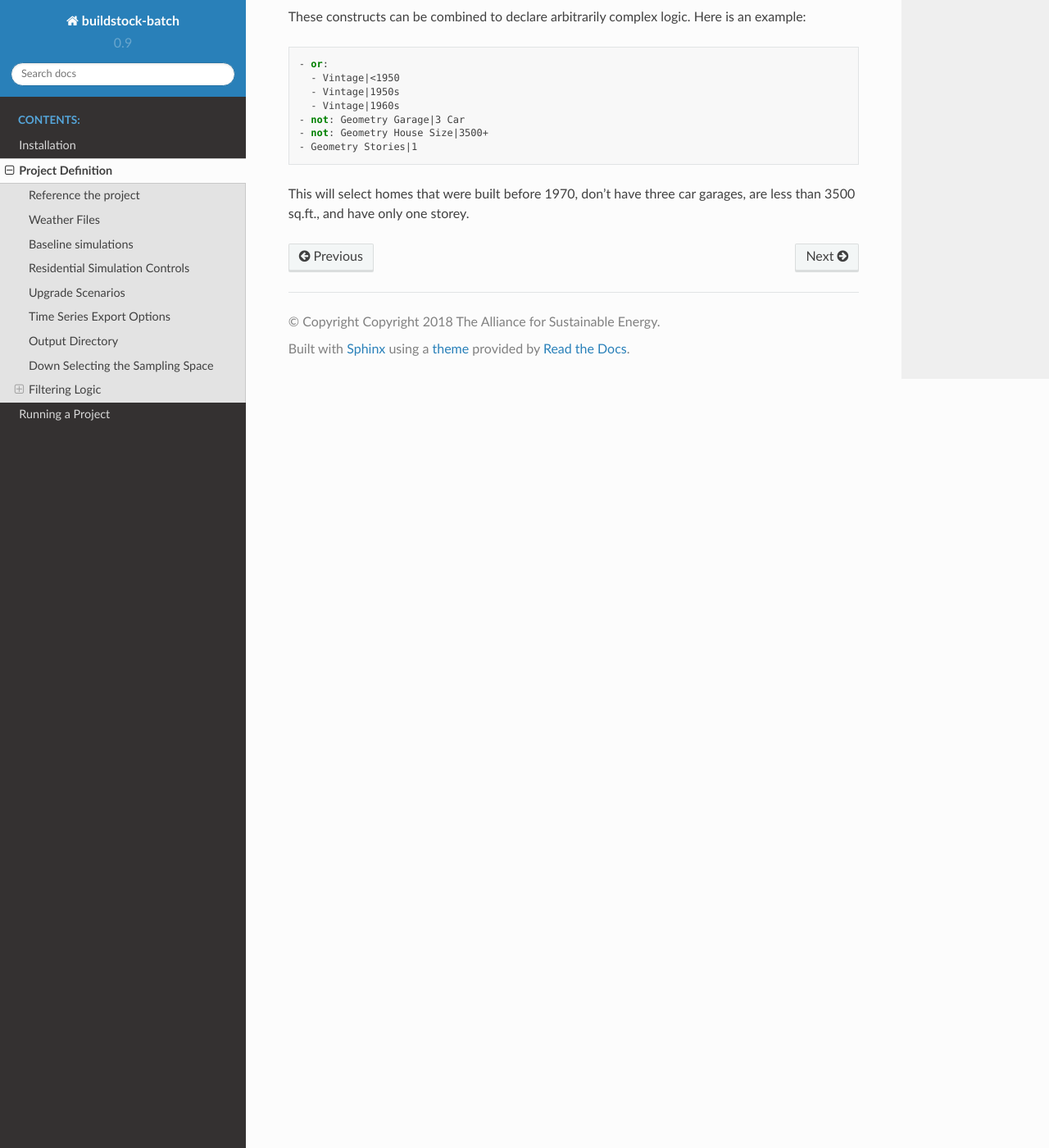
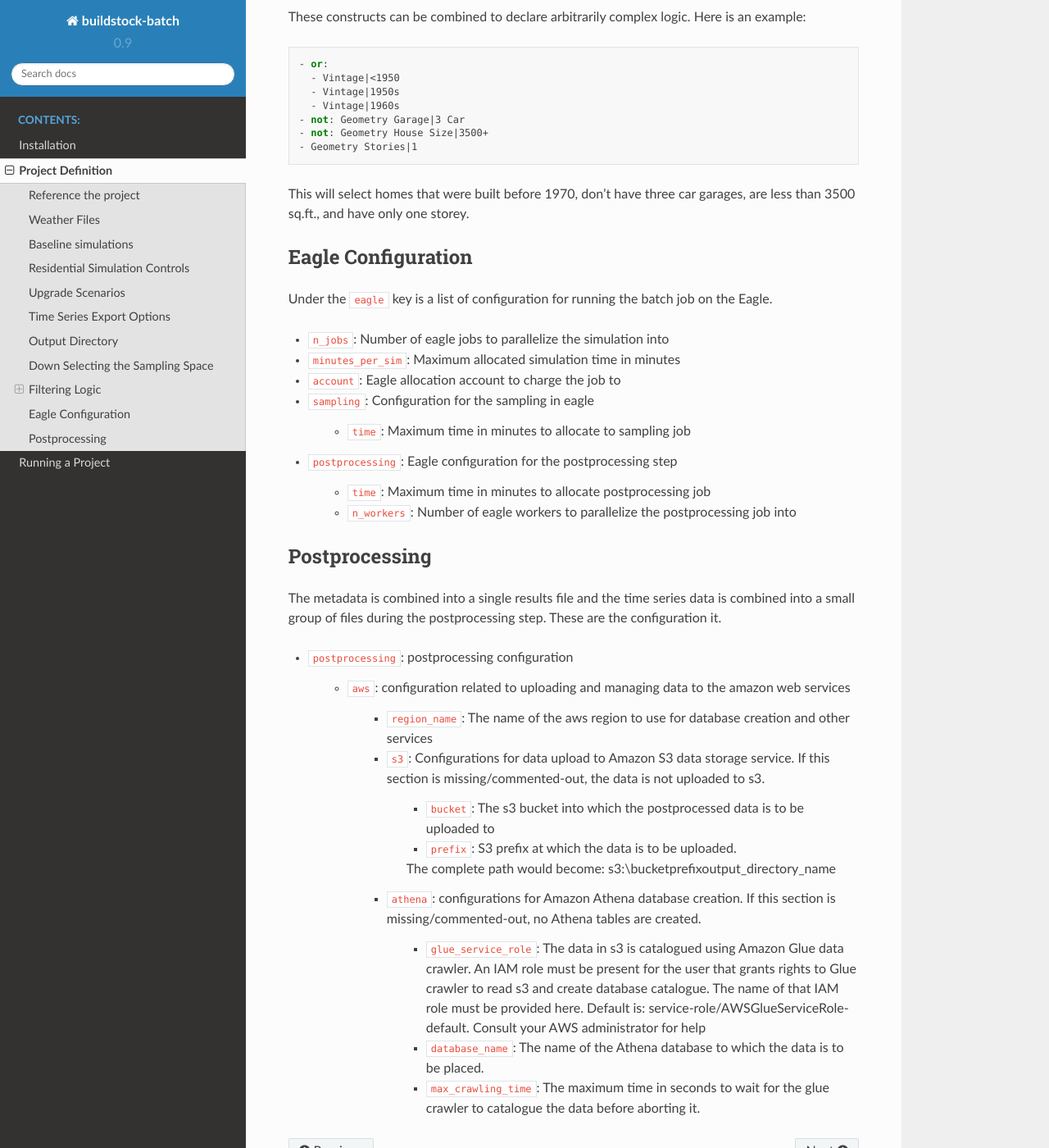
Before and after one commit to NREL/buildstockbatch, a Sphinx documentation site: the page built from docs/project_defn.rst, in a window 1280 px wide and 1400 px high, scrolled down 4523 px. Shown: the whole window at 82% size. Built offline with Sphinx 7.4.7 and the Read the Docs theme 2.0.0, drawn with Linux system fonts in a browser that asks for light colours.

Commit message:
Documentation update for the postprocessing configuration

```diff
--- a/docs/project_defn.rst
+++ b/docs/project_defn.rst
@@ -197,3 +197,49 @@ These constructs can be combined to declare arbitrarily complex logic. Here is a
 
 This will select homes that were built before 1970, don't have three car garages, are less
 than 3500 sq.ft., and have only one storey.
+
+Eagle Configuration
+~~~~~~~~~~~~~~~~~~~
+
+Under the ``eagle`` key is a list of configuration for running the batch job on the Eagle.
+
+*  ``n_jobs``: Number of eagle jobs to parallelize the simulation into
+*  ``minutes_per_sim``: Maximum allocated simulation time in minutes
+*  ``account``: Eagle allocation account to charge the job to
+*  ``sampling``: Configuration for the sampling in eagle
+
+    *  ``time``: Maximum time in minutes to allocate to sampling job
+
+*  ``postprocessing``: Eagle configuration for the postprocessing step
+
+    *  ``time``: Maximum time in minutes to allocate postprocessing job
+    *  ``n_workers``: Number of eagle workers to parallelize the postprocessing job into
+
+
+Postprocessing
+~~~~~~~~~~~~~~
+The metadata is combined into a single results file and the time series data is combined into a small group of files
+during the postprocessing step. These are the configuration it.
+
+*  ``postprocessing``: postprocessing configuration
+
+    *  ``aws``: configuration related to uploading and managing data to the amazon web services
+
+        *  ``region_name``: The name of the aws region to use for database creation and other services
+        *  ``s3``: Configurations for data upload to Amazon S3 data storage service. If this section is
+           missing/commented-out, the data is not uploaded to s3.
+
+            * ``bucket``: The s3 bucket into which the postprocessed data is to be uploaded to
+            *  ``prefix``: S3 prefix at which the data is to be uploaded.
+            The complete path would become: s3:\\bucket\prefix\output_directory_name
+
+        *  ``athena``: configurations for Amazon Athena database creation. If this section is missing/commented-out, no
+           Athena tables are created.
+
+            *  ``glue_service_role``: The data in s3 is catalogued using Amazon Glue data crawler. An IAM role must be
+               present for the user that grants rights to Glue crawler to read s3 and create database catalogue. The
+               name of that IAM role must be provided here. Default is: service-role/AWSGlueServiceRole-default. Consult
+               your AWS administrator for help
+            *  ``database_name``: The name of the Athena database to which the data is to be placed.
+            *  ``max_crawling_time``: The maximum time in seconds to wait for the glue crawler to catalogue the data
+               before aborting it.
```
